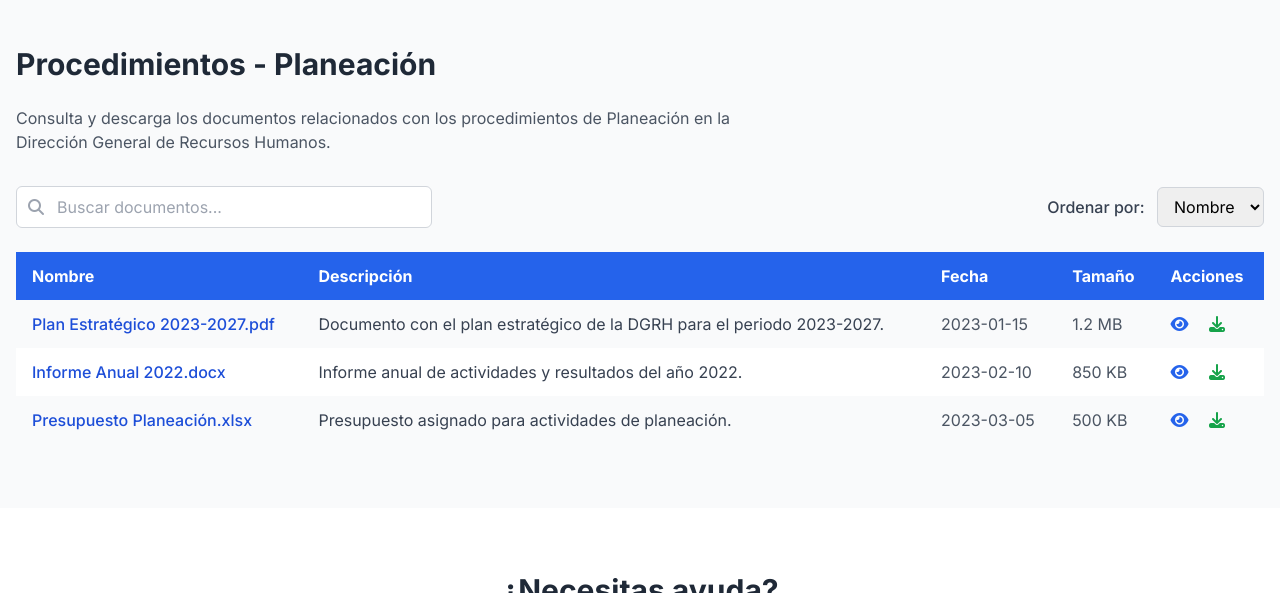
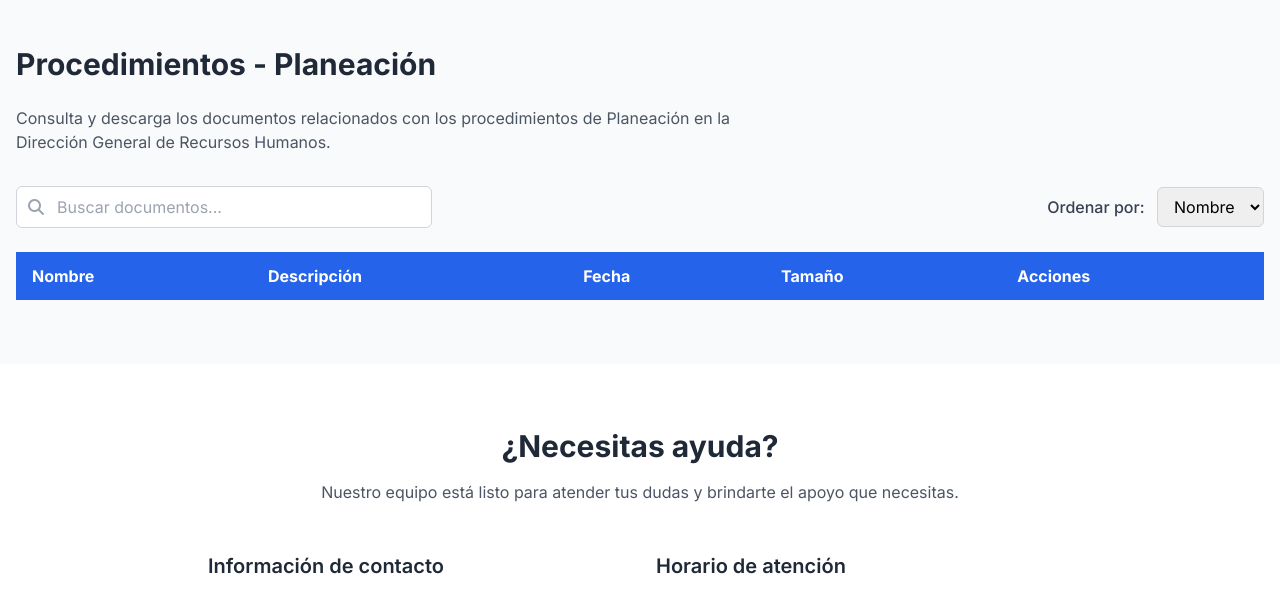
Before and after one commit to GODZ255GG/blackboxai-1745958418469, a plain HTML site: page planeacion.html in a window 1280 px wide. Shown: the part 82-675 px from the top of the page. Drawn offline with nearby package versions, Linux system fonts and the light colour scheme.

Commit message:
Add planeacion.html 1745961242047

```diff
--- a/planeacion.html
+++ b/planeacion.html
@@ -230,30 +230,7 @@
     </footer>
 
     <script>
-        // Sample file data
-        const files = [
-            {
-                name: "Plan Estratégico 2023-2027.pdf",
-                description: "Documento con el plan estratégico de la DGRH para el periodo 2023-2027.",
-                date: "2023-01-15",
-                size: "1.2 MB",
-                url: "https://example.com/files/plan-estrategico-2023-2027.pdf"
-            },
-            {
-                name: "Informe Anual 2022.docx",
-                description: "Informe anual de actividades y resultados del año 2022.",
-                date: "2023-02-10",
-                size: "850 KB",
-                url: "https://example.com/files/informe-anual-2022.docx"
-            },
-            {
-                name: "Presupuesto Planeación.xlsx",
-                description: "Presupuesto asignado para actividades de planeación.",
-                date: "2023-03-05",
-                size: "500 KB",
-                url: "https://example.com/files/presupuesto-planeacion.xlsx"
-            }
-        ];
+        // Sample file data removed to fetch from API
 
         // Function to render files in the table
         function renderFiles(fileList) {
```
